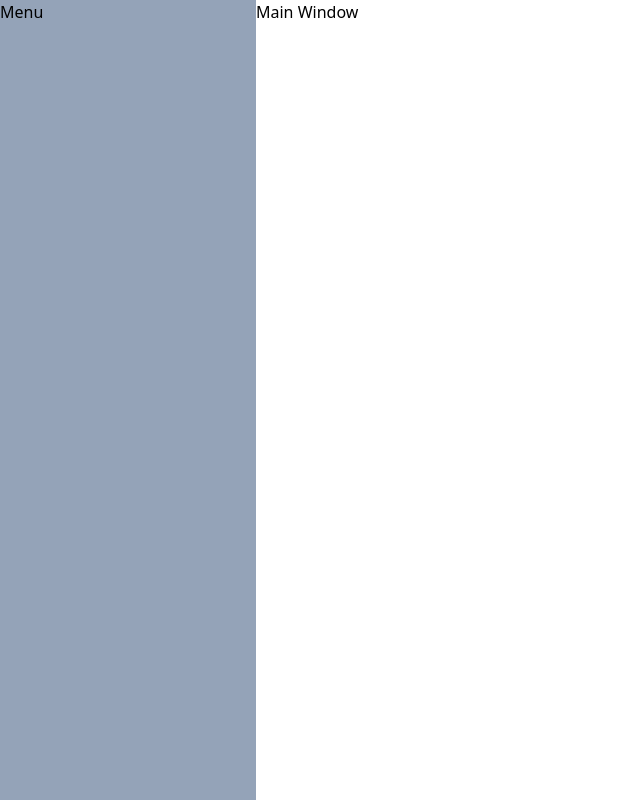
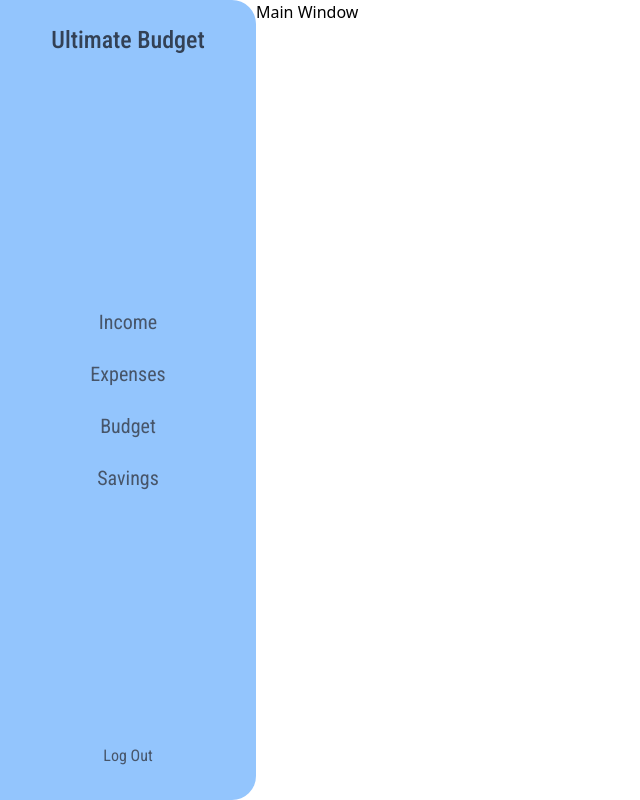
Before and after one commit to kazblacktopp/ultimate-budget, a React (Vite) app: page / in a window 1280 px wide. Shown: the whole page, without its empty margins (0-640 px from the left). Built offline with nearby package versions, Linux system fonts and the light colour scheme.

Commit message:
Add menu items and selection logic

```diff
--- a/src/components/SideBar.jsx
+++ b/src/components/SideBar.jsx
@@ -1,7 +1,38 @@
-export default function SideBar() {
+export default function SideBar({ onMenuSelection, selection }) {
+	const menuItems = ['Income', 'Expenses', 'Budget', 'Savings'];
+
+	let menuItemHoverStyles = 'hover:font-medium hover:text-slate-800';
+
 	return (
-		<div className="w-1/5 h-full bg-slate-400">
-			<h2>Menu</h2>
+		<div className="flex h-full w-1/5 flex-col justify-between rounded-e-3xl bg-blue-300 text-center font-display">
+			<h1
+				className="mb-auto mt-6 cursor-pointer px-4 text-2xl font-medium text-slate-700 hover:text-slate-800"
+				onClick={() => onMenuSelection(undefined)}
+			>
+				Ultimate Budget
+			</h1>
+			<ul className="my-auto flex flex-col gap-6 text-xl text-slate-600">
+				{menuItems.map((item, index) => {
+					return (
+						<li
+							key={index}
+							className={`cursor-pointer ${
+								selection === item
+									? 'font-medium text-slate-800'
+									: menuItemHoverStyles
+							}`}
+							onClick={() => onMenuSelection(item)}
+						>
+							{item}
+						</li>
+					);
+				})}
+			</ul>
+			<div
+				className={`mb-8 mt-auto cursor-pointer text-slate-600 ${menuItemHoverStyles}`}
+			>
+				Log Out
+			</div>
 		</div>
 	);
 }
```
